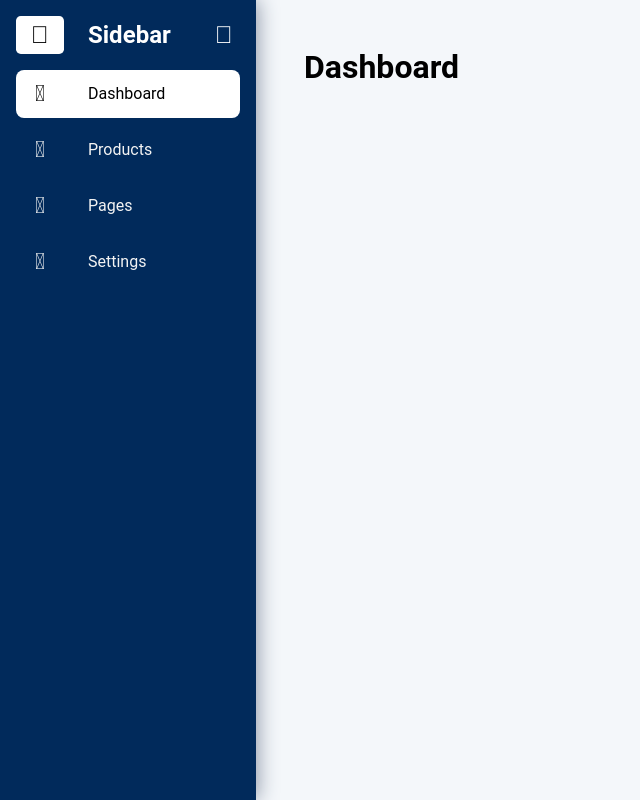
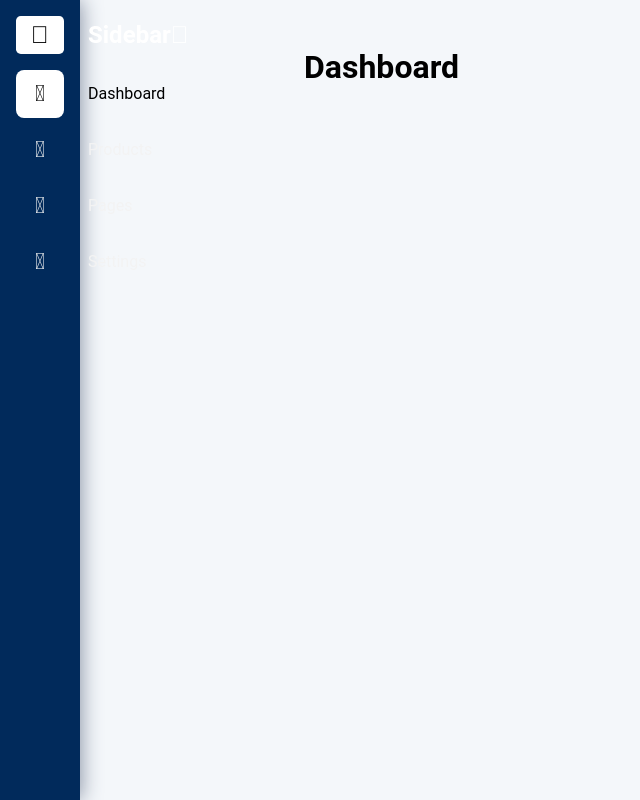
Before and after one commit to VitaliiSoloninko/angular-sidebar, an Angular app: page /dashboard in a window 1280 px wide. Shown: the whole page, without its empty margins (0-640 px from the left). Built offline with nearby package versions, Linux system fonts and the light colour scheme.

Commit message:
1.2	Sidebar small

```diff
--- a/src/app/app.component.html
+++ b/src/app/app.component.html
@@ -1,3 +1,3 @@
-<app-sidebar></app-sidebar>
+<app-sidebar [isSidebarSmall]="isSidebarSmall()"></app-sidebar>
 
 <app-main></app-main>
--- a/src/app/app.component.ts
+++ b/src/app/app.component.ts
@@ -1,7 +1,7 @@
-import { Component } from '@angular/core'
+import { Component, signal } from '@angular/core'
 import { RouterOutlet } from '@angular/router'
+import { MainComponent } from './main/main.component'
 import { SidebarComponent } from './sidebar/sidebar.component'
-import { MainComponent } from './main/main.component'
 
 @Component({
 	selector: 'app-root',
@@ -11,5 +11,5 @@ import { MainComponent } from './main/main.component'
 	styleUrl: './app.component.scss',
 })
 export class AppComponent {
-	title = 'angular-sidebar'
+	isSidebarSmall = signal<boolean>(true)
 }
--- a/src/app/sidebar/sidebar.component.html
+++ b/src/app/sidebar/sidebar.component.html
@@ -1,4 +1,4 @@
-<div class="sidenav">
+<div class="sidenav" [ngClass]="isSidebarSmall() ? 'sidenav-small' : ''">
 	<div class="logo-container">
 		<button class="logo">
 			<i class="fal fa-bars"></i>
--- a/src/app/sidebar/sidebar.component.scss
+++ b/src/app/sidebar/sidebar.component.scss
@@ -8,7 +8,7 @@
 	height: 100vh;
 	box-shadow: 0.063rem 0 1.25rem 0 #8690a3;
 }
-.sidenav-collapsed {
+.sidenav-small {
 	width: 5rem;
 }
 
--- a/src/app/sidebar/sidebar.component.ts
+++ b/src/app/sidebar/sidebar.component.ts
@@ -1,14 +1,17 @@
-import { Component } from '@angular/core'
-import { RouterLinkActive, RouterModule } from '@angular/router'
+import { CommonModule } from '@angular/common'
+import { Component, input } from '@angular/core'
+import { RouterModule } from '@angular/router'
 
 @Component({
 	selector: 'app-sidebar',
 	standalone: true,
-	imports: [RouterModule, RouterLinkActive],
+	imports: [RouterModule, CommonModule],
 	templateUrl: './sidebar.component.html',
 	styleUrl: './sidebar.component.scss',
 })
 export class SidebarComponent {
+	isSidebarSmall = input.required<boolean>()
+
 	menuItems = [
 		{
 			routerLink: 'dashboard',
```
